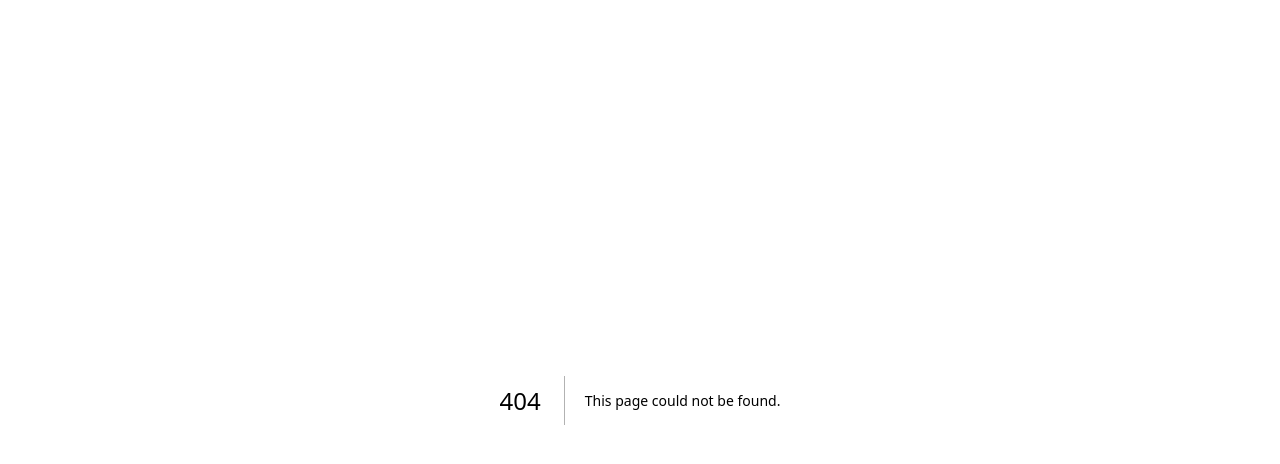
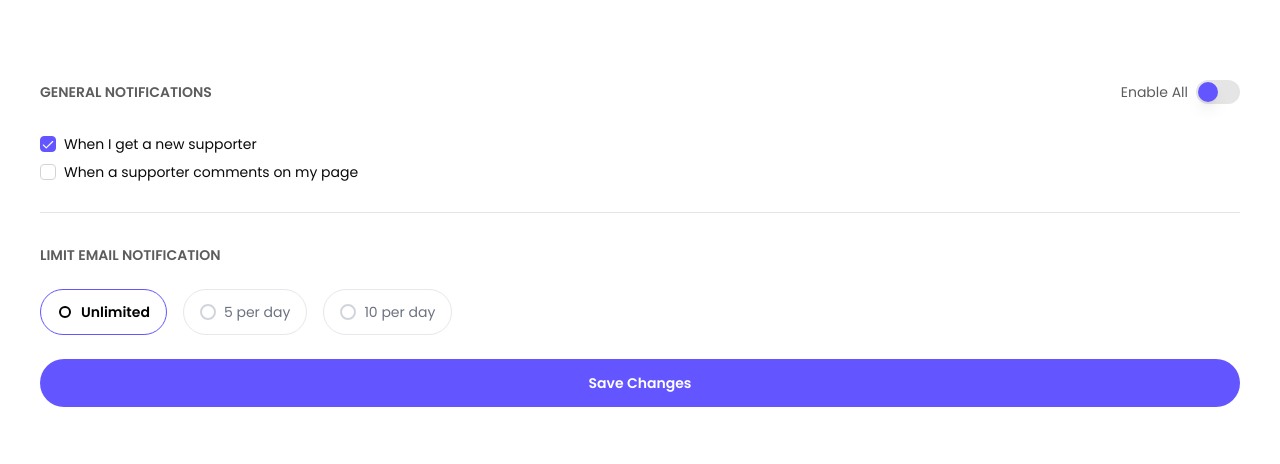
Before and after one commit to Bllow-Platforms/studio.bllow.co, a Next.js app: page /dashboard/settings/views/notificationViewPage in a window 1280 px wide. Before the commit this address had no page. Shown: the top 464 px of the page. Built offline with nearby package versions, Linux system fonts and the light colour scheme.

Commit message:
feat(settings): add settings and notification views with UI enhancements
- Introduce new settings and notification views with tab navigation
- Update Tailwind config to include new color variables

```diff
--- a/package.json
+++ b/package.json
@@ -18,6 +18,7 @@
     "@radix-ui/react-dropdown-menu": "^2.1.6",
     "@radix-ui/react-label": "^2.1.2",
     "@radix-ui/react-progress": "^1.1.2",
+    "@radix-ui/react-radio-group": "^1.2.3",
     "@radix-ui/react-scroll-area": "^1.2.3",
     "@radix-ui/react-select": "^2.1.6",
     "@radix-ui/react-slot": "^1.1.2",
--- a/src/components/layouts/dashboardLayout.tsx
+++ b/src/components/layouts/dashboardLayout.tsx
@@ -13,7 +13,9 @@
   noBackground = false,
 }) => {
   const backgroundStyle = noBackground
-    ? {}
+    ? {
+        className: 'bg-[#FBFBFB]',
+      }
     : isThickGradient
       ? {
           background:
@@ -23,7 +25,7 @@
 
   return (
     <div
-      className={`h-screen overflow-auto ${!isThickGradient && !noBackground ? backgroundStyle.className : ''}`}
+      className={`h-screen overflow-auto ${!isThickGradient ? backgroundStyle.className : ''}`}
       style={isThickGradient ? backgroundStyle : {}}
     >
       <div className="">
--- /dev/null
+++ b/src/components/partials/dashboardPageTitle.tsx
@@ -0,0 +1,44 @@
+import { FC, ReactNode } from 'react';
+import { CustomTab } from '../ui/custom-tab';
+
+interface TabItem {
+  value: string;
+  label: string;
+  content?: ReactNode;
+}
+
+interface IDashboardPageTitleProps {
+  title: string;
+  showTabs?: boolean;
+  tabs?: TabItem[];
+  defaultTab?: string;
+  onTabChange?: (value: string) => void;
+  children?: ReactNode;
+  className?: string;
+}
+
+export const DashboardPageTitle: FC<IDashboardPageTitleProps> = ({
+  title,
+  showTabs = false,
+  tabs = [],
+  defaultTab,
+  onTabChange,
+  children,
+  className,
+}) => {
+  return (
+    <div className="space-y-4">
+      <h2 className="text-lg font-semibold">{title}</h2>
+      {showTabs && (
+        <CustomTab
+          items={tabs}
+          defaultValue={defaultTab}
+          onChange={onTabChange}
+          className={className}
+        >
+          {children}
+        </CustomTab>
+      )}
+    </div>
+  );
+};
--- /dev/null
+++ b/src/components/ui/radio-group.tsx
@@ -0,0 +1,44 @@
+'use client';
+
+import * as React from 'react';
+import * as RadioGroupPrimitive from '@radix-ui/react-radio-group';
+import { Circle } from 'lucide-react';
+
+import { cn } from '@/lib/utils';
+
+const RadioGroup = React.forwardRef<
+  React.ElementRef<typeof RadioGroupPrimitive.Root>,
+  React.ComponentPropsWithoutRef<typeof RadioGroupPrimitive.Root>
+>(({ className, ...props }, ref) => {
+  return (
+    <RadioGroupPrimitive.Root
+      className={cn('grid gap-2', className)}
+      {...props}
+      ref={ref}
+    />
+  );
+});
+RadioGroup.displayName = RadioGroupPrimitive.Root.displayName;
+
+const RadioGroupItem = React.forwardRef<
+  React.ElementRef<typeof RadioGroupPrimitive.Item>,
+  React.ComponentPropsWithoutRef<typeof RadioGroupPrimitive.Item>
+>(({ className, ...props }, ref) => {
+  return (
+    <RadioGroupPrimitive.Item
+      ref={ref}
+      className={cn(
+        'aspect-square h-4 w-4 rounded-full border border-primary text-primary ring-offset-background focus:outline-none focus-visible:ring-2 focus-visible:ring-ring focus-visible:ring-offset-2 disabled:cursor-not-allowed disabled:opacity-50',
+        className
+      )}
+      {...props}
+    >
+      <RadioGroupPrimitive.Indicator className="flex items-center justify-center">
+        <Circle className="h-2.5 w-2.5 fill-current text-current" />
+      </RadioGroupPrimitive.Indicator>
+    </RadioGroupPrimitive.Item>
+  );
+});
+RadioGroupItem.displayName = RadioGroupPrimitive.Item.displayName;
+
+export { RadioGroup, RadioGroupItem };
--- a/src/pages/dashboard/explore/views/explore.tsx
+++ b/src/pages/dashboard/explore/views/explore.tsx
@@ -34,7 +34,7 @@
       <div className="space-y-6">
         <h2 className="text-lg font-semibold">Trending creators this week</h2>
 
-        <div className="bg-white rounded-3xl py-4 px-6">
+        <div className="bg-white rounded-[30px] py-4 lg:px-6">
           <div className="grid grid-cols-1 lg:grid-cols-2 gap-4">
             {creators.map(creator => (
               <CreatorCard key={creator.id} {...creator} />
--- /dev/null
+++ b/src/pages/dashboard/settings/components/index.tsx
@@ -0,0 +1,30 @@
+import { DashboardPageTitle } from '@/components/partials/dashboardPageTitle';
+import SettingsView from '../views/settingsView';
+import NotificationView from '../views/notificationViewPage';
+
+const ViewSettingsPage = () => {
+  const TABS = [
+    {
+      label: 'settings',
+      value: 'settings',
+      content: <SettingsView />,
+    },
+    {
+      label: 'Notification',
+      value: 'Notification',
+      content: <NotificationView />,
+    },
+  ];
+  return (
+    <div className="lg:w-[900px] mx-auto">
+      <DashboardPageTitle
+        title="Trending creators this week"
+        showTabs
+        tabs={TABS}
+        defaultTab="Settings"
+      />
+    </div>
+  );
+};
+
+export default ViewSettingsPage;
--- a/src/pages/dashboard/settings/index.tsx
+++ b/src/pages/dashboard/settings/index.tsx
@@ -1,10 +1,11 @@
 import { CreatorOverview } from '@/components/dashboard/view/creatorOverview';
 import { DashboardLayout } from '@/components/layouts/dashboardLayout';
+import ViewSettingsPage from './components';
 
 const DashboardPage = () => {
   return (
-    <DashboardLayout>
-      <CreatorOverview />
+    <DashboardLayout noBackground>
+      <ViewSettingsPage />
     </DashboardLayout>
   );
 };
--- /dev/null
+++ b/src/pages/dashboard/settings/views/notificationViewPage.tsx
@@ -0,0 +1,93 @@
+import { Switch } from '@/components/ui/switch';
+import { Button } from '@/components/ui/button';
+import { Card } from '@/components/ui/card';
+import { Checkbox } from "@/components/ui/checkbox";
+import { useState } from 'react';
+
+const LIMIT_OPTIONS = [
+  { value: 'unlimited', label: 'Unlimited' },
+  { value: '5-per-day', label: '5 per day' },
+  { value: '10-per-day', label: '10 per day' },
+];
+
+const NOTIFICATION_OPTIONS = [
+  { id: "new-supporter", label: "When I get a new supporter", defaultChecked: true },
+  { id: "comment", label: "When a supporter comments on my page", defaultChecked: false },
+];
+
+const NotificationView = () => {
+  const [selectedLimit, setSelectedLimit] = useState<string>("unlimited");
+
+  return (
+    <Card className="space-y-8 px-10 py-12 mt-8 bg-white border-0 rounded-[30px] shadow-none">
+      <div className="space-y-4 flex flex-col gap-4">
+        <div className="flex items-center justify-between">
+          <h2 className="font-semibold text-sm text-muted-gray100">GENERAL NOTIFICATIONS</h2>
+          <div className="flex items-center gap-2">
+            <h6 className="text-sm text-muted-gray100">Enable All</h6>
+            <Switch />
+          </div>
+        </div>
+
+        <div className="space-y-3">
+          {NOTIFICATION_OPTIONS.map((option) => (
+            <div key={option.id} className="flex items-center gap-2">
+              <Checkbox
+                id={option.id}
+                defaultChecked={option.defaultChecked}
+                className="border-gray-300 data-[state=checked]:bg-primary data-[state=checked]:border-primary"
+              />
+              <label
+                htmlFor={option.id}
+                className="text-sm leading-none peer-disabled:cursor-not-allowed peer-disabled:opacity-70"
+              >
+                {option.label}
+              </label>
+            </div>
+          ))}
+        </div>
+
+        <hr />
+      </div>
+
+
+      <div className="space-y-4 flex gap-2 flex-col">
+        <h3 className="font-semibold text-sm text-muted-gray100">
+          LIMIT EMAIL NOTIFICATION
+        </h3>
+        <div className="flex gap-4">
+          {LIMIT_OPTIONS.map(option => (
+            <button
+              key={option.value}
+              onClick={() => setSelectedLimit(option.value)}
+              className={`flex items-center gap-2 px-4 py-3 rounded-full transition-colors ${
+                selectedLimit === option.value
+                  ? 'border-primary border-[1px] text-black font-semibold '
+                  : 'border border-gray-200 text-gray-500'
+              }`}
+            >
+              <div
+                className={`w-4 h-4 rounded-full border-2 ${
+                  selectedLimit === option.value
+                    ? 'border-white bg-black flex  items-center justify-center'
+                    : 'border-gray-300'
+                }`}
+              >
+                {selectedLimit === option.value && (
+                  <div className="w-2 h-2 bg-white rounded-full"></div>
+                )}
+              </div>
+              <span className="text-sm">{option.label}</span>
+            </button>
+          ))}
+        </div>
+
+        <Button className="w-full bg-[#6355FF] py-[24px] text-white hover:bg-[#6355FF]/90">
+          Save Changes
+        </Button>
+      </div>
+    </Card>
+  );
+};
+
+export default NotificationView;
--- /dev/null
+++ b/src/pages/dashboard/settings/views/settingsView.tsx
@@ -0,0 +1,4 @@
+const SettingsView = () => {
+  return <>View Settings</>;
+};
+export default SettingsView;
--- a/tailwind.config.ts
+++ b/tailwind.config.ts
@@ -40,7 +40,8 @@
         muted: {
           DEFAULT: "hsl(var(--muted))",
           foreground: "#989898",
-          primary: "#B5B5B5"
+          primary: "#B5B5B5",
+          gray100: "#5C5C5C"
         },
         accent: {
           DEFAULT: "hsl(var(--accent))",
```
Also changed, not shown: src/components/ui/calendar.tsx (+35 -36 lines), src/components/ui/chart.tsx (+102 -107 lines), 1 other file (tests, documents, lock files or other folders).
